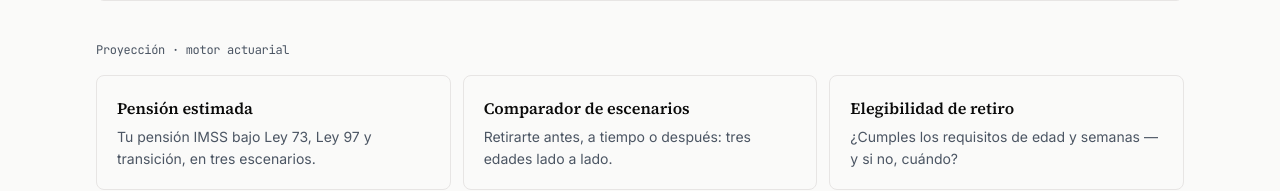
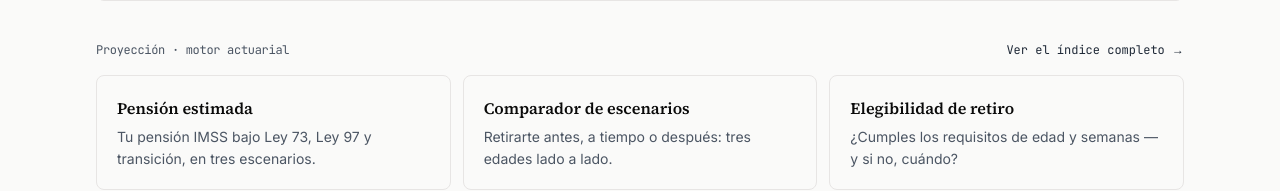
Before and after one commit to Datos-Mexico/datos-mexico-site, a Next.js app: page /pensiones in a window 1280 px wide. Shown: the part 1938-2129 px from the top of the page. Built offline with nearby package versions, Linux system fonts and the light colour scheme.

Commit message:
feat(pensiones): enlace al índice de calculadoras desde el bloque "Tu situación" del hub

```diff
--- a/app/(marketing)/pensiones/page.tsx
+++ b/app/(marketing)/pensiones/page.tsx
@@ -111,7 +111,12 @@ export default function PensionesHub() {
           </a>
 
           <div className="mt-10">
-            <Mono className="block text-[12px]">Proyección · motor actuarial</Mono>
+            <div className="flex items-baseline justify-between gap-4">
+              <Mono className="block text-[12px]">Proyección · motor actuarial</Mono>
+              <a href="/pensiones/calculadoras" className="font-mono text-[12px] text-primary underline-offset-4 hover:underline">
+                Ver el índice completo →
+              </a>
+            </div>
             <div className="mt-4 grid grid-cols-1 gap-3 sm:grid-cols-2 lg:grid-cols-3">
               {proyeccion.map((c) => <CalcCard key={c.slug} {...c} />)}
             </div>
```
